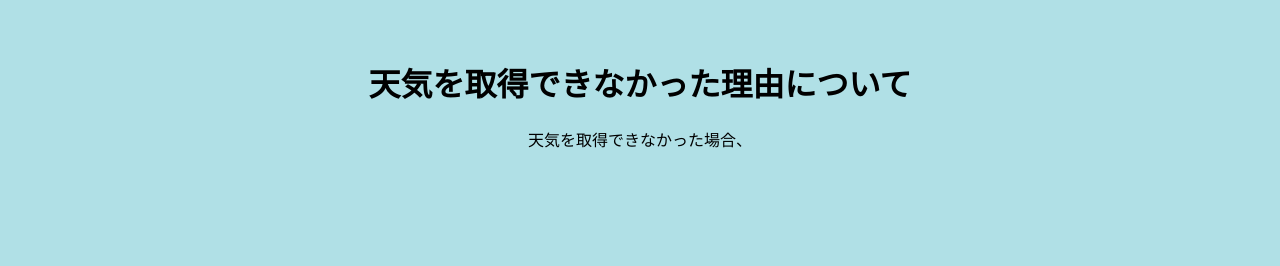
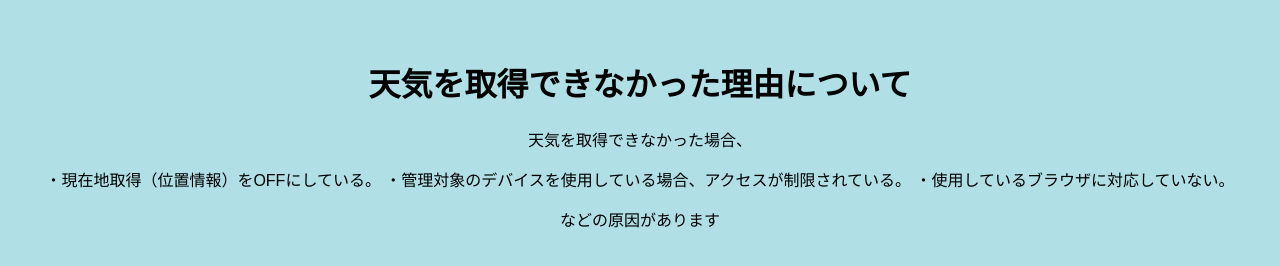
Before and after one commit to hamumeron/Weather, a plain HTML site: page genin.html in a window 1280 px wide. Drawn offline with Linux system fonts and the light colour scheme.

Commit message:
Update genin.html

```diff
--- a/genin.html
+++ b/genin.html
@@ -10,7 +10,10 @@
   <h1>天気を取得できなかった理由について</h1>
   <a>天気を取得できなかった場合、</a>
   <p>
-
+    ・現在地取得（位置情報）をOFFにしている。
+    ・管理対象のデバイスを使用している場合、アクセスが制限されている。
+    ・使用しているブラウザに対応していない。
   </p>
+  <a>などの原因があります</a>
 </body>
 </html>
```
